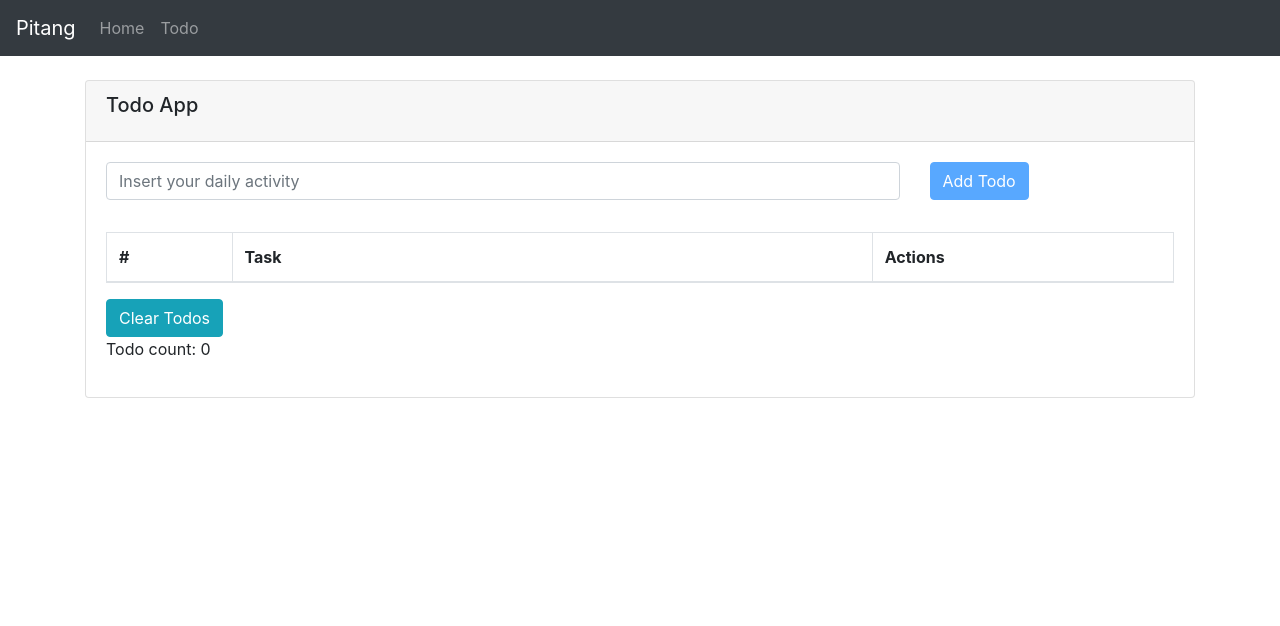
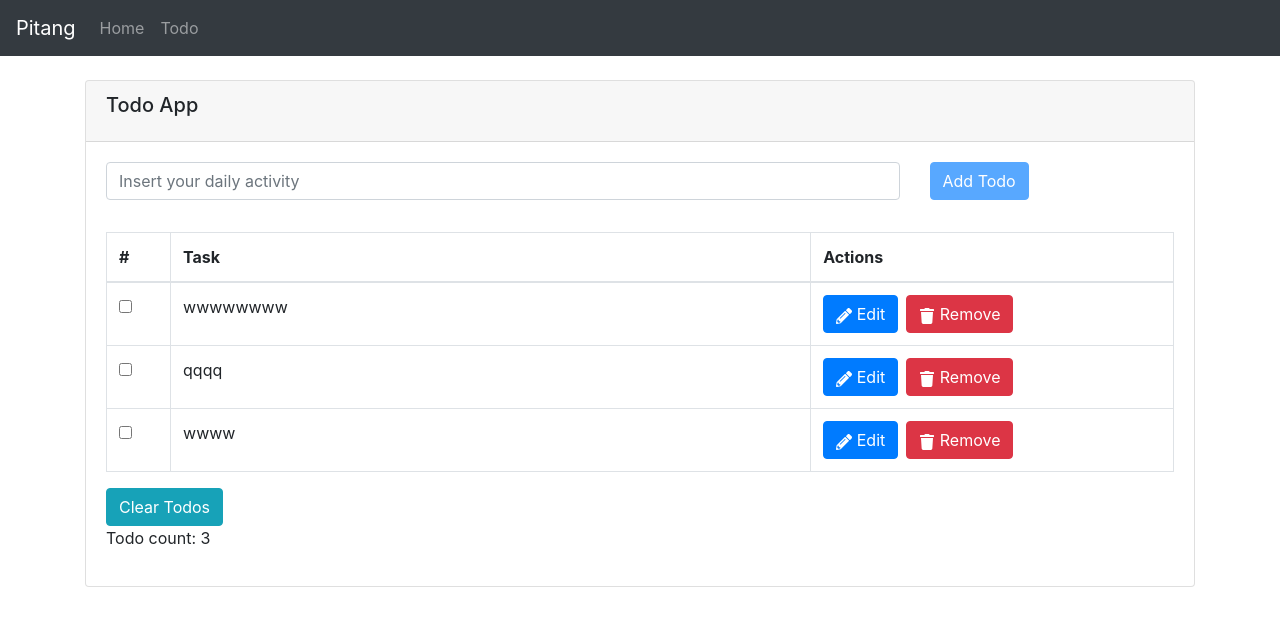
Before and after one commit to kevenleone/pit-01, a React (Create React App) app: page /todo in a window 1280 px wide. Shown: the top 626 px of the page. Built offline with nearby package versions, Linux system fonts and the light colour scheme; data requests are answered from the project's data file.

Commit message:
Rest Connection

```diff
--- /dev/null
+++ b/db.json
@@ -0,0 +1,41 @@
+{
+  "posts": [
+    {
+      "id": 1,
+      "title": "json-server",
+      "author": "typicode"
+    },
+    {
+      "title": "Minha primeira requisição",
+      "author": "keven",
+      "id": 2
+    }
+  ],
+  "todos": [
+    {
+      "isDone": false,
+      "name": "wwwwwwww",
+      "id": 3
+    },
+    {
+      "isDone": false,
+      "name": "qqqq",
+      "id": 4
+    },
+    {
+      "isDone": false,
+      "name": "wwww",
+      "id": 5
+    }
+  ],
+  "comments": [
+    {
+      "id": 1,
+      "body": "some comment",
+      "postId": 1
+    }
+  ],
+  "profile": {
+    "name": "typicode"
+  }
+}
--- a/package.json
+++ b/package.json
@@ -6,6 +6,7 @@
     "@testing-library/jest-dom": "^5.11.4",
     "@testing-library/react": "^11.1.0",
     "@testing-library/user-event": "^12.1.10",
+    "axios": "^0.21.1",
     "bootstrap": "^4.6.0",
     "node-sass": "^5.0.0",
     "react": "^17.0.1",
--- a/src/components/Todo/TodoForm.jsx
+++ b/src/components/Todo/TodoForm.jsx
@@ -2,22 +2,30 @@ import React, { useState } from 'react';
 import {
   Row, Form, Col, Button,
 } from 'react-bootstrap';
+import axios from '../../utils/api';
 
 export default function TodoForm({ todos, setTodos }) {
   const [todo, setTodo] = useState('');
 
-  const handleSubmit = (event) => {
+  const handleSubmit = async (event) => {
     event.preventDefault();
 
     if (!todo.trim()) {
       return alert('Todo vazio');
     }
 
-    setTodos([
-      ...todos,
-      { name: todo, isDone: false, id: new Date().getTime() },
-    ]);
-    setTodo('');
+    try {
+      const response = await axios.post('/todos', { isDone: false, name: todo });
+
+      setTodos([
+        ...todos,
+        response.data,
+      ]);
+
+      setTodo('');
+    } catch (error) {
+      console.log(error.message);
+    }
   };
 
   const onChange = ({ target: { value } }) => {
--- a/src/components/Todo/TodoList.jsx
+++ b/src/components/Todo/TodoList.jsx
@@ -1,6 +1,7 @@
 import React, { useState } from 'react';
 import { Table, Button, Form } from 'react-bootstrap';
 import { FaTrash, FaPencilAlt } from 'react-icons/fa';
+import axios from '../../utils/api';
 
 import Modal from '../Modal';
 
@@ -11,21 +12,26 @@ const TodoList = ({ setTodos, todos = [] }) => {
   const [showModal, setShowModal] = useState(false);
   const [text, setText] = useState('');
 
-  const handleChecked = (event, { id }) => {
-    const { checked } = event.target;
+  const handleChecked = async (event, _editTodo) => {
+    const { checked: isDone } = event.target;
 
     const newTodos = todos.map((todo) => {
-      if (todo.id === id) {
+      if (todo.id === _editTodo.id) {
         return {
           ...todo,
-          isDone: checked,
+          isDone,
         };
       }
 
       return todo;
     });
 
-    setTodos(newTodos);
+    try {
+      await axios.put(`todos/${_editTodo.id}`, { ..._editTodo, isDone });
+      setTodos(newTodos);
+    } catch (e) {
+      console.error(e.message);
+    }
   };
 
   const handleEdit = (todo) => {
@@ -34,26 +40,37 @@ const TodoList = ({ setTodos, todos = [] }) => {
     setShowModal(!showModal);
   };
 
-  const handleRemove = ({ id }) => {
+  const handleRemove = async ({ id }) => {
     const newTodos = todos.filter((todo) => todo.id !== id);
 
-    setTodos(newTodos);
+    try {
+      await axios.delete(`/todos/${id}`);
+      setTodos(newTodos);
+    } catch (e) {
+      console.error(e);
+    }
   };
 
-  const onEditTodo = () => {
+  const onEditTodo = async () => {
+    const name = text;
     const newTodos = todos.map((todo) => {
       if (todo.id === editTodo.id) {
         return {
           ...todo,
-          name: text,
+          name,
         };
       }
 
       return todo;
     });
 
-    setTodos(newTodos);
-    handleEdit();
+    try {
+      await axios.put(`/todos/${editTodo.id}`, { ...editTodo, name });
+      setTodos(newTodos);
+      handleEdit();
+    } catch (e) {
+      console.error(e.message);
+    }
   };
 
   return (
@@ -71,6 +88,7 @@ const TodoList = ({ setTodos, todos = [] }) => {
             <tr key={index} className="todo">
               <td>
                 <input
+                  checked={todo.isDone}
                   onChange={(event) => handleChecked(event, todo)}
                   type="checkbox"
                 />
@@ -79,7 +97,9 @@ const TodoList = ({ setTodos, todos = [] }) => {
                 <span className={todo.isDone ? 'done' : ''}>{todo.name}</span>
               </td>
               <td>
-                <Button onClick={() => handleEdit(todo)}>
+                <Button
+                  onClick={() => handleEdit(todo)}
+                >
                   <FaPencilAlt />
                   {' Edit'}
                 </Button>
--- a/src/pages/Home/index.jsx
+++ b/src/pages/Home/index.jsx
@@ -1,10 +1,9 @@
 import React from 'react';
-import Page from '../../components/Page';
 
 export default function index() {
   return (
-    <Page title="Home">
-      Página Home
-    </Page>
+    <div>
+      Aws
+    </div>
   );
 }
--- a/src/pages/Todo/index.jsx
+++ b/src/pages/Todo/index.jsx
@@ -1,15 +1,25 @@
-import React, { useState } from 'react';
+import React, { useState, useEffect } from 'react';
 
 import Page from '../../components/Page';
 import TodoForm from '../../components/Todo/TodoForm';
 import TodoList from '../../components/Todo/TodoList';
 
+import axios from '../../utils/api';
+
 export default function index() {
   const [todos, setTodos] = useState([]);
 
+  const fetchData = async () => {
+    const response = await axios.get('/todos');
+    setTodos(response.data);
+  };
+
+  useEffect(() => {
+    fetchData();
+  }, []);
+
   return (
     <Page title="Todo App">
-
       <TodoForm todos={todos} setTodos={setTodos} />
       <TodoList todos={todos} setTodos={setTodos} />
 
--- /dev/null
+++ b/src/utils/api.js
@@ -0,0 +1,7 @@
+import axios from 'axios';
+
+const myAxios = axios.create({
+  baseURL: 'http://localhost:3004',
+});
+
+export default myAxios;
```
Also changed, not shown: 1 other file (tests, documents, lock files or other folders).
